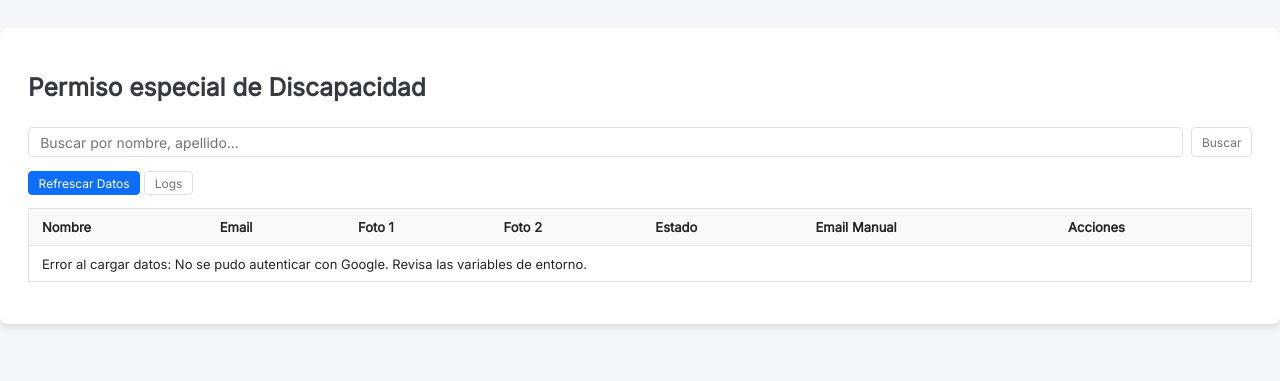
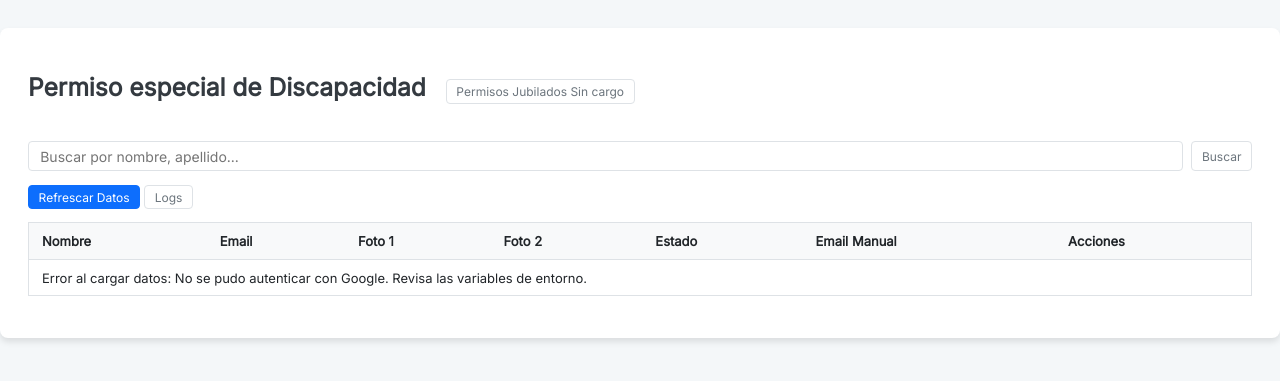
Before and after one commit to visualnocodeweb-ship-it/discapacidad-pesca, a Flask app: page / in a window 1280 px wide. Shown: the top 381 px of the page. Run offline with Flask 3, Linux system fonts and the light colour scheme.

Commit message:
feat: Añadir botón 'Permisos Jubilados Sin cargo' junto al título

```diff
--- a/templates/index.html
+++ b/templates/index.html
@@ -227,7 +227,10 @@
 <body>
 
     <div class="container">
-        <h1>Permiso especial de Discapacidad</h1>
+        <div style="display: flex; align-items: center; gap: 20px; margin-bottom: 1em;">
+            <h1>Permiso especial de Discapacidad</h1>
+            <a href="https://sin-cargo-permisos.onrender.com/" target="_blank" class="action-btn">Permisos Jubilados Sin cargo</a>
+        </div>
 
         <div class="search-container">
             <input type="search" id="search-input" placeholder="Buscar por nombre, apellido...">
```
